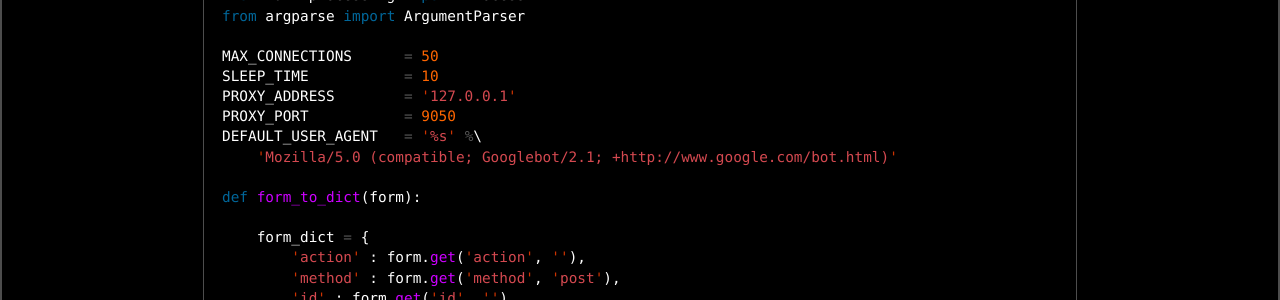
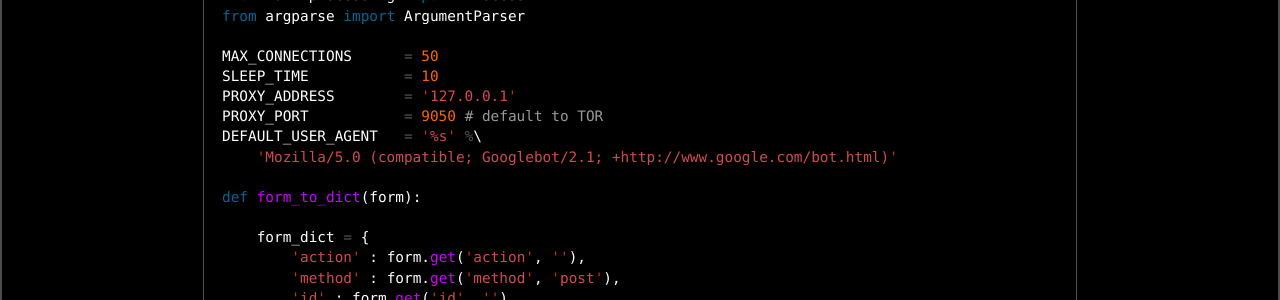
Before and after one commit to s0lst1c3/s0lst1c3.github.io, a Jekyll site: the page built from _posts/2015-11-23-rudy-layer-7-dos.md, in a window 1280 px wide and 900 px high, scrolled down 6118 px. Shown: the part 152-452 px from the top of the window. Built offline with Jekyll 4.4.1, drawn with Linux system fonts in a browser that asks for light colours; Markdown is read by kramdown in place of the engine named in the settings; comment, search, counter and statistics services are not loaded.

Commit message:
Updated RUDY post

```diff
--- a/_posts/2015-11-23-rudy-layer-7-dos.md
+++ b/_posts/2015-11-23-rudy-layer-7-dos.md
@@ -224,7 +224,7 @@ from argparse import ArgumentParser
 MAX_CONNECTIONS      = 50
 SLEEP_TIME           = 10
 PROXY_ADDRESS        = '127.0.0.1'
-PROXY_PORT           = 9050
+PROXY_PORT           = 9050 # default to TOR
 DEFAULT_USER_AGENT   = '%s' %\
     'Mozilla/5.0 (compatible; Googlebot/2.1; +http://www.google.com/bot.html)'
 
```
